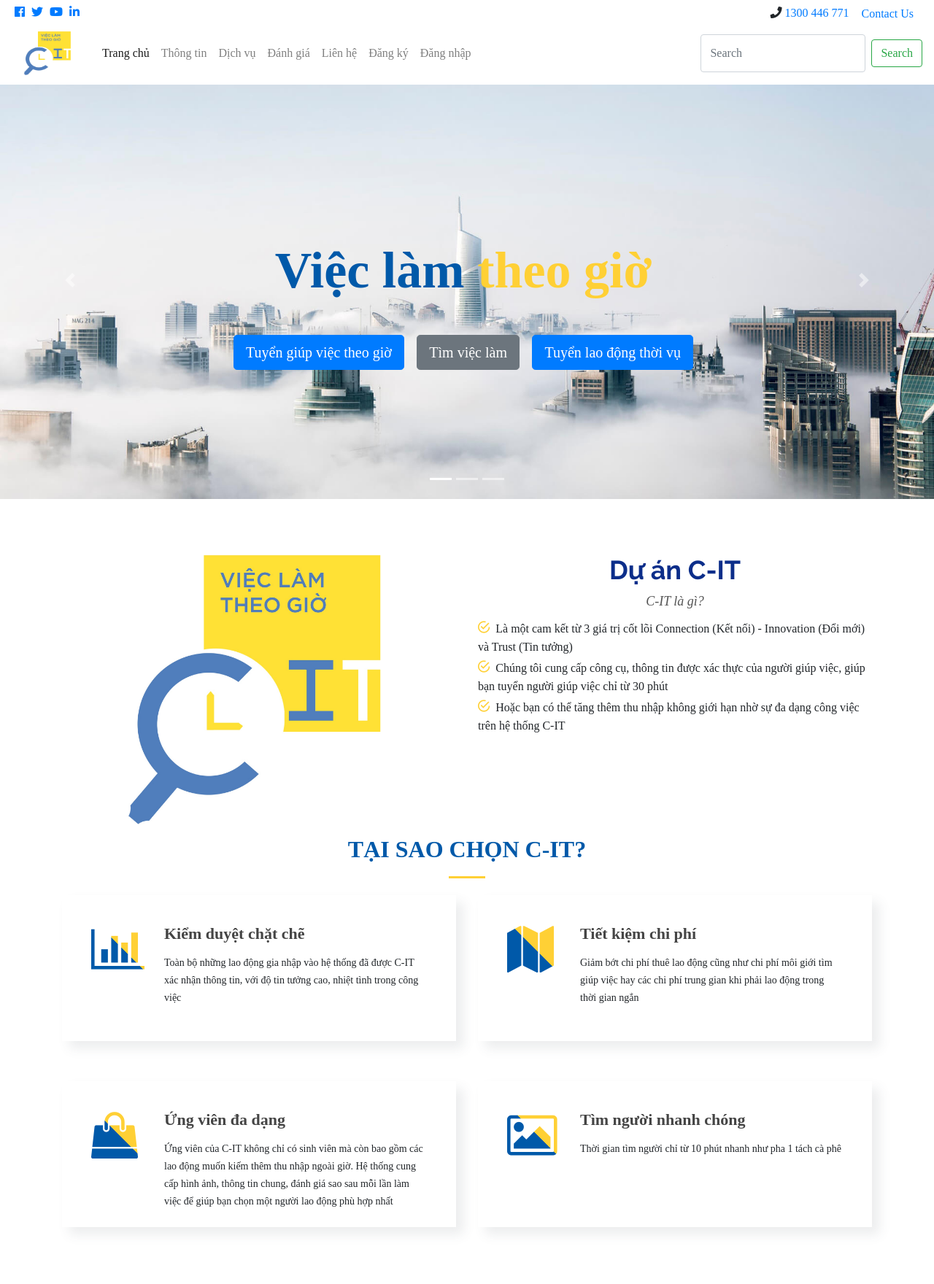
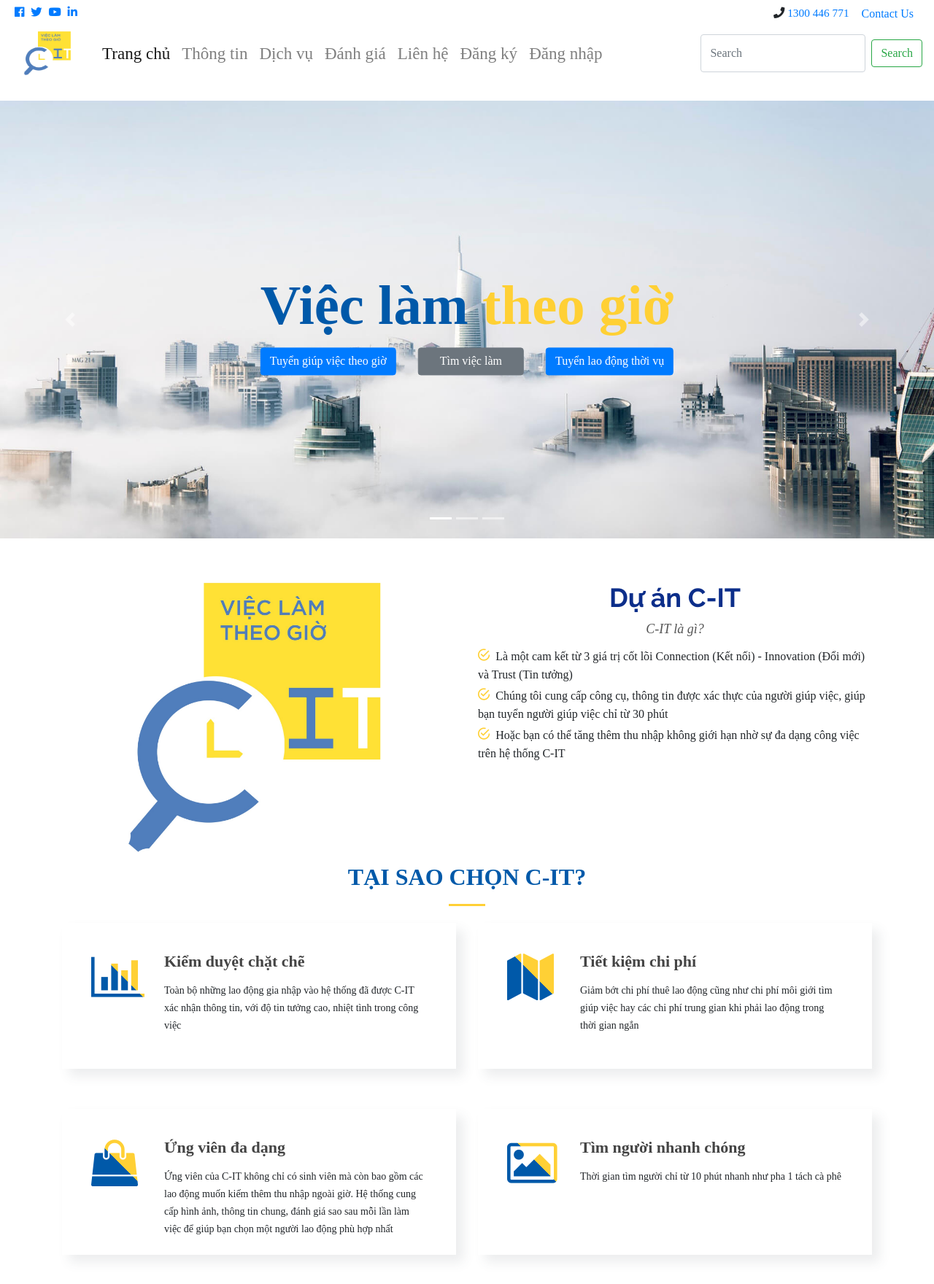
Before and after one commit to itlabviet/hce-viectheogiocit, a WordPress theme: template wp-content/themes/html5blank-stable/index.php in a window 1280 px wide. Shown: the whole page at 73% size. Before the commit the page ends 1722 px from the top, so only its background shows below. Run offline with PHP 8.4 and a stand-in for WordPress, Linux system fonts and the light colour scheme; the site name, menu and one post (Sample post) are stand-ins, and other content is empty; some libraries are stand-ins or nearby versions; some web fonts are replaced.

Commit message:
12:02 18/12/2018

```diff
--- a/wp-content/themes/html5blank-stable/css/css.css
+++ b/wp-content/themes/html5blank-stable/css/css.css
@@ -4,7 +4,7 @@
 body{
 	font-family: "Proxima Nova",Times New Roman, Times, serif !important;
 }
-/*///////head*/
+/*================Header===================*/
 #header {
     background: white;
     width: 100%;
@@ -22,6 +22,7 @@
 }
 #top_header .utility {
     display: flex;
+    font-size: 1.2vw;
 }
 
 #top_header .h_phone{
@@ -36,6 +37,7 @@
   padding-left: 5px;
 }
 
+/*========Menu=============*/
 #menu_fix {
   background-color: white;
 }
@@ -45,39 +47,46 @@
   background-color: white;
 }
 
+#menu_fix .nav-item a {
+    font-size: 1.8vw;
+}
+
+/*=====================Main===================*/
 #main{
 
 }
+/*==========Carousel===========*/
+
 #car_main{
-
-}
-#car_main .carousel{
-  width: auto;
-  left: auto;
-  right: 0;
-  position: absolute;
-  top: 84px;
+  margin-top: 100px;
 }
 
-#car_main .t_main{
+#car_main .slide{
+  position: relative;
   text-align: center;
-  position: relative;
-  top: 280px;
-  margin-left: -10px;
 }
 
-#car_main .t_main span{
+.slide .t_main{
+  position: absolute;
+  top: 50%;
+  left: 50%;
+  transform: translate(-50%, -50%);
+}
+
+.slide .t_main span{
     color: #0059a9;
     margin-bottom: 30px;
-    font-size: 70px;
-    font-weight: 700;
+    font-size: 6vw;
+    font-weight: 600;
 }
- .t_main span span{
+.t_main span span{
     color: #ffd035 !important;
 }
 
+/*==============Introduce======*/
 #intro{
-    margin-top: calc(40%);
+    margin-top: 30px;
+    padding-top: 30px;
 }
 
 .img_intro img{
@@ -112,6 +121,8 @@
     color: #ffd035;
 }
 
+
+/*===========Services=========*/
 #services{
 
 }
--- /dev/null
+++ b/wp-content/themes/html5blank-stable/css/respon.css
@@ -0,0 +1,51 @@
+
+/*// Extra large devices (large desktops, 1200px and up)*/
+@media (min-width: 1200px){
+	#formButton {
+    display: none;
+	}
+}
+
+@media (max-width: 1199px)
+{
+
+	#menu_fix .nav-item a {
+    font-size: 100%;
+	}
+
+	 #formButton {
+    border: 0.5px solid blue;
+    border-radius: 3px;
+    color: white;
+    font-size: 20px;
+    background-color: #0d5891;
+	}
+
+	#formButton span{
+		font-size: 4vw;
+		font-weight: normal;
+	}
+
+	#form1 {
+    display: none;
+	}
+
+	#top_header .utility {
+    font-size: 15px;
+	}
+
+	#services .box {
+		height: 250px;
+	}
+}
+
+/*// Large devices (desktops, 992px and up)*/
+@media (min-width: 992px) { ... }
+@media (min-width: 992px) { ... }
+
+/*// Medium devices (tablets, 768px and up)*/
+@media (min-width: 768px) { ... }
+@media (min-width: 768px) { ... }
+/*// Small devices (landscape phones, 576px and up)*/
+@media (min-width: 576px) { ... }
+@media (min-width: 576px) { ... }
--- a/wp-content/themes/html5blank-stable/footer.php
+++ b/wp-content/themes/html5blank-stable/footer.php
@@ -3,11 +3,16 @@
 	</footer>
 
 <script src="https://ajax.googleapis.com/ajax/libs/jquery/3.3.1/jquery.min.js"></script>
+
 <script src='<?php echo get_stylesheet_directory_uri() ?>/js/jquery.min.js'></script>
+
 <script src='<?php echo get_stylesheet_directory_uri() ?>/js/bootstrap.min.js'></script>
-<script src="https://code.jquery.com/jquery-3.3.1.slim.min.js" integrity="sha384-q8i/X+965DzO0rT7abK41JStQIAqVgRVzpbzo5smXKp4YfRvH+8abtTE1Pi6jizo" crossorigin="anonymous"></script>
+
+
 <script src="https://cdnjs.cloudflare.com/ajax/libs/popper.js/1.14.3/umd/popper.min.js" integrity="sha384-ZMP7rVo3mIykV+2+9J3UJ46jBk0WLaUAdn689aCwoqbBJiSnjAK/l8WvCWPIPm49" crossorigin="anonymous"></script>
+
 <script src="https://stackpath.bootstrapcdn.com/bootstrap/4.1.3/js/bootstrap.min.js" integrity="sha384-ChfqqxuZUCnJSK3+MXmPNIyE6ZbWh2IMqE241rYiqJxyMiZ6OW/JmZQ5stwEULTy" crossorigin="anonymous"></script>
+<!-- ================Move main menu================ -->
 <script>
 	var aTop = $('#top_header').height();
 	$(document).ready(function(){
@@ -17,6 +22,7 @@
 	  	 if($(this).scrollTop()>=aTop)
 	  	 	{
 		    	$("#menu_fix nav").css("margin-top", "0px");
+
 			}
 			else
 			{
@@ -27,6 +33,12 @@
 	});
 </script>
 
+<!-- toggle button -->
+<script type="text/javascript">
+	$("#formButton").click(function(){
+    $("#form1").toggle();
+
+	});
 </script>
 </body>
 </html>
--- a/wp-content/themes/html5blank-stable/header.php
+++ b/wp-content/themes/html5blank-stable/header.php
@@ -16,6 +16,7 @@
 	<link rel="stylesheet" type="text/css" href="<?php echo get_stylesheet_directory_uri() ?>/css/bootstrap.min.css">
 	<link href="<?php echo get_stylesheet_directory_uri() ?>/images/icon.jpg" rel="icon">
 	<link rel="stylesheet" type="text/css" href="<?php echo get_stylesheet_directory_uri() ?>/css/css.css">
+	<link rel="stylesheet" type="text/css" href="<?php echo get_stylesheet_directory_uri() ?>/css/respon.css">
 
 </head>
 
--- a/wp-content/themes/html5blank-stable/index.php
+++ b/wp-content/themes/html5blank-stable/index.php
@@ -3,12 +3,15 @@
 <!-- <===========Main=======> -->
 	<main id="main">
 		 <section id="car_main">
+
 	 		<div id="carouselExampleIndicators" class="carousel slide" data-ride="carousel">
+
 				<ol class="carousel-indicators">
 					<li data-target="#carouselExampleIndicators" data-slide-to="0" class="active"></li>
 					<li data-target="#carouselExampleIndicators" data-slide-to="1"></li>
 					<li data-target="#carouselExampleIndicators" data-slide-to="2"></li>
 				</ol>
+
 				<div class="carousel-inner">
 					<div class="carousel-item active">
 					<img class="d-block w-100" src="<?php echo get_stylesheet_directory_uri() ?>/images/carousel/1.jpg" alt="First slide">
@@ -24,28 +27,43 @@
 					<span class="carousel-control-prev-icon" aria-hidden="true"></span>
 					<span class="sr-only">Previous</span>
 				</a>
+
 				<a class="carousel-control-next" style="z-index:99;" href="#carouselExampleIndicators" role="button" data-slide="next">
 					<span class="carousel-control-next-icon" aria-hidden="true"></span>
 					<span class="sr-only">Next</span>
 				</a>
-				</div>
+
 			 	<div class="t_main">
 					<span> Việc làm <span>theo giờ<span> </span>
-					<div>
-						<button type="button" class="btn btn-primary btn-lg">Tuyển giúp việc theo giờ</button>
-						<button type="button" class="btn btn-secondary btn-lg">Tìm việc làm</button>
-						<button type="button" class="btn btn-primary btn-lg">Tuyển lao động thời vụ</button>
+
+					<button  type="button" id="formButton"><span> Chọn để hiển thị </span> </button>
+
+					<div class="row" id="form1">
+
+						<div class="col-xl">
+							<button type="button" class="btn btn-primary btn-block">Tuyển giúp việc theo giờ</button>
+						</div>
+						<div class="col-xl">
+							<button type="button" class="btn btn-secondary btn-block">Tìm việc làm</button>
+						</div>
+						<div class="col-xl">
+							<button type="button" class="btn btn-primary btn-block">Tuyển lao động thời vụ</button>
+						</div>
+
 					</div>
 				</div>
+
+			</div>
+
 		  </section>
 
 		  <section id="intro">
 		  	<div class="container">
 		  		<div class="row">
-		  			<div class="col img_intro">
+		  			<div class="col-lg img_intro">
 		  				<img src="<?php echo get_stylesheet_directory_uri() ?>/images/C-IT.jpg">
 		  			</div>
-		  			<div class="col cont_intro">
+		  			<div class="col-lg cont_intro">
 			            <h2>Dự án C-IT</h2>
 			            <h3>C-IT là gì?</h3>
 
@@ -61,6 +79,7 @@
 		  </section>
 
 		  <section id="services">
+
 		  	<div class="container">
 
 		  		<div class="con_service">
@@ -68,8 +87,9 @@
 		  		</div>
 
 		  		<div class="row">
+
 		          <div class="col-lg-6">
-		            <div class="box wow fadeInLeft" style="visibility: visible; animation-name: fadeInLeft;">
+		            <div class="box ">
 		              <div class="icon"><i class="fa fa-bar-chart"></i></div>
 		              <h4 class="title"><a href="">Kiểm duyệt chặt chẽ</a></h4>
 		              <p class="description">Toàn bộ những lao động gia nhập vào hệ thống đã được C-IT xác nhận thông tin, với độ tin tưởng cao, nhiệt tình trong công việc</p>
@@ -77,7 +97,7 @@
 		          </div>
 
 		          <div class="col-lg-6">
-		            <div class="box wow fadeInRight" data-wow-delay="0.2s" style="visibility: visible; animation-delay: 0.2s; animation-name: fadeInRight;">
+		            <div class="box ">
 		              <div class="icon"><i class="fa fa-map"></i></div>
 		              <h4 class="title"><a href="">Tiết kiệm chi phí</a></h4>
 		              <p class="description">Giảm bớt chi phí thuê lao động cũng như chi phí môi giới tìm giúp việc hay các chi phí trung gian khi phải lao động trong thời gian ngắn</p>
@@ -85,7 +105,7 @@
 		          </div>
 
 		          <div class="col-lg-6">
-		            <div class="box wow fadeInLeft" data-wow-delay="0.2s" style="visibility: visible; animation-delay: 0.2s; animation-name: fadeInLeft;">
+		            <div class="box">
 		              <div class="icon"><i class="fa fa-shopping-bag"></i></div>
 		              <h4 class="title"><a href="">Ứng viên đa dạng</a></h4>
 		              <p class="description">Ứng viên của C-IT không chỉ có sinh viên mà còn bao gồm các lao động muốn kiếm thêm thu nhập ngoài giờ. Hệ thống cung cấp hình ảnh, thông tin chung, đánh giá sao sau mỗi lần làm việc để giúp bạn chọn một người lao động phù hợp nhất</p>
@@ -93,21 +113,26 @@
 		          </div>
 
 		          <div class="col-lg-6">
-		            <div class="box wow fadeInRight" style="visibility: visible; animation-name: fadeInRight;">
+		            <div class="box">
 		            	<div class="icon"><i class="fa fa-picture-o"></i></div>
 		              	<h4 class="title"><a href="">Tìm người nhanh chóng</a></h4>
 		              	<p class="description">Thời gian tìm người chỉ từ 10 phút nhanh như pha 1 tách cà phê</p>
 		            </div>
 		          </div>
+
+		        </div>
+		        <div class="">
+
 		        </div>
 		  	</div>
+
 		  </section>
 
 		  <section id="video">
 
 		  </section>
 
-		  <section id="">
+		  <section id="staff">
 
 		  </section>
 
```
Lines whose indentation alone changed are shown as unchanged.
